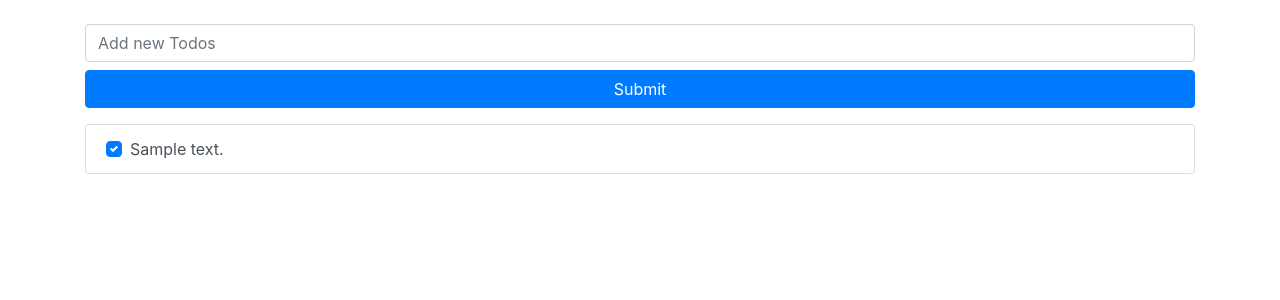
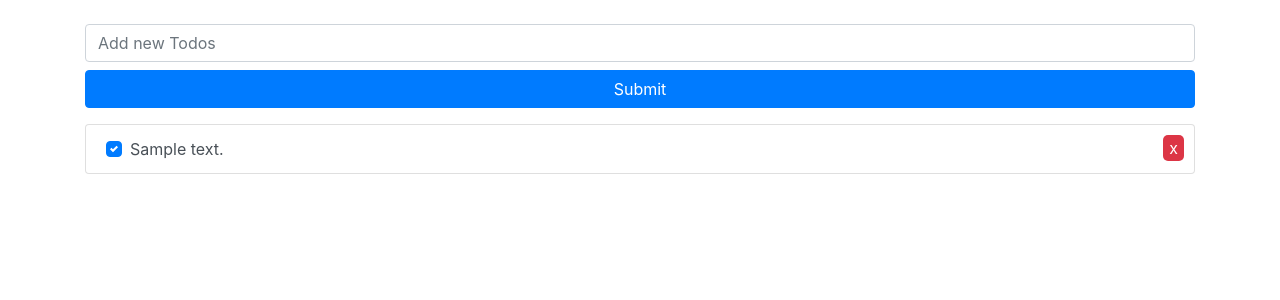
Before and after one commit to KramStyles/udacity_flask, a Flask app: page / in a window 1280 px wide. Shown: the top 300 px of the page. Run offline with Flask 2, Linux system fonts and the light colour scheme; tables that the repository leaves empty hold one stand-in row (values such as "Sample post"); some libraries are stand-ins or nearby versions.

Commit message:
getting data-id on btnclick

```diff
--- a/app.py
+++ b/app.py
@@ -33,7 +33,7 @@ class Todo(db.Model):
 
 @app.route('/')
 def index():
-    data = Todo.query.all()
+    data = Todo.query.order_by('id').all()
     return render_template('index.html', data=data)
 
 
--- a/templates/index.html
+++ b/templates/index.html
@@ -5,12 +5,24 @@
     <meta name="viewport" content="width=device-width, initial-scale=1">
     <link rel="stylesheet" href="https://maxcdn.bootstrapcdn.com/bootstrap/4.5.2/css/bootstrap.min.css">
     <title>Homepage : Todo App</title>
+    <style>
+        .small-btn {
+            border-radius: 5px;
+            border: none;
+            position: absolute;
+            top: 10px;
+            right: 10px;
+            background-color: #dc3545;
+            color: white;
+            z-index: 2;
+        }
+    </style>
 </head>
 <body>
 <div class="container">
     <form class="mt-4" id='form'>
         <div class="form-group">
-				<input class="form-control mb-2" placeholder="Add new Todos" id="todo_item" autocomplete="off" />
+            <input class="form-control mb-2" placeholder="Add new Todos" id="todo_item" autocomplete="off"/>
             <button class="btn btn-block btn-primary">Submit</button>
         </div>
 
@@ -21,9 +33,11 @@
             <a href="javascript:;" class="list-group-item list-group-item-action">
 
 			  <span class="custom-control custom-checkbox">
-				  <input type="checkbox" class="custom-control-input" data-id="{{item.id}}" id="todo_{{loop.index}}" {% if item.completed %} checked {% endif %}>
-				  <label class="custom-control-label" for="todo_{{loop.index}}">{{ item.description }}</label>
+				  <input type="checkbox" class="custom-control-input" data-id="{{ item.id }}" id="todo_{{ loop.index }}" {% if item.completed %} checked {% endif %}>
+				  <label class="custom-control-label" for="todo_{{ loop.index }}">{{ item.description }}</label>
 			  </span>
+            <button class="small-btn" data-id="{{ item.id }}">x</button>
+
             </a>
         {% endfor %}
     </div>
@@ -31,19 +45,28 @@
 
 <script type="text/javascript">
     const checkboxes = document.querySelectorAll('.custom-control-input');
-	for(let i = 0; i < checkboxes.length; i++){
+    const buttons = document.querySelectorAll('.small-btn');
+
+    for (let i = 0; i < buttons.length; i++) {
+        const button = buttons[i];
+        button.onclick = function (e) {
+            const data_id = e.target.attributes['data-id'].value;
+            alert(data_id)
+        }
+    }
+    for (let i = 0; i < checkboxes.length; i++) {
         const checkbox = checkboxes[i];
-		checkbox.onchange = function(e){
+        checkbox.onchange = function (e) {
 
             const completed_state = e.target.checked;
             const data_id = e.target.attributes['data-id'].value;
             $.ajax({
                 url: `/todos/update/${data_id}`,
                 method: 'POST',
-                data: {current_state:completed_state},
-                success: function (data){
+                data: {current_state: completed_state},
+                success: function (data) {
                     if (data !== 'ok') alert(`Something wrong! ${data}`)
-                },error: function (err) {
+                }, error: function (err) {
                     console.log('Error Message', err);
                 }
             })
```
Lines whose indentation alone changed are shown as unchanged.
